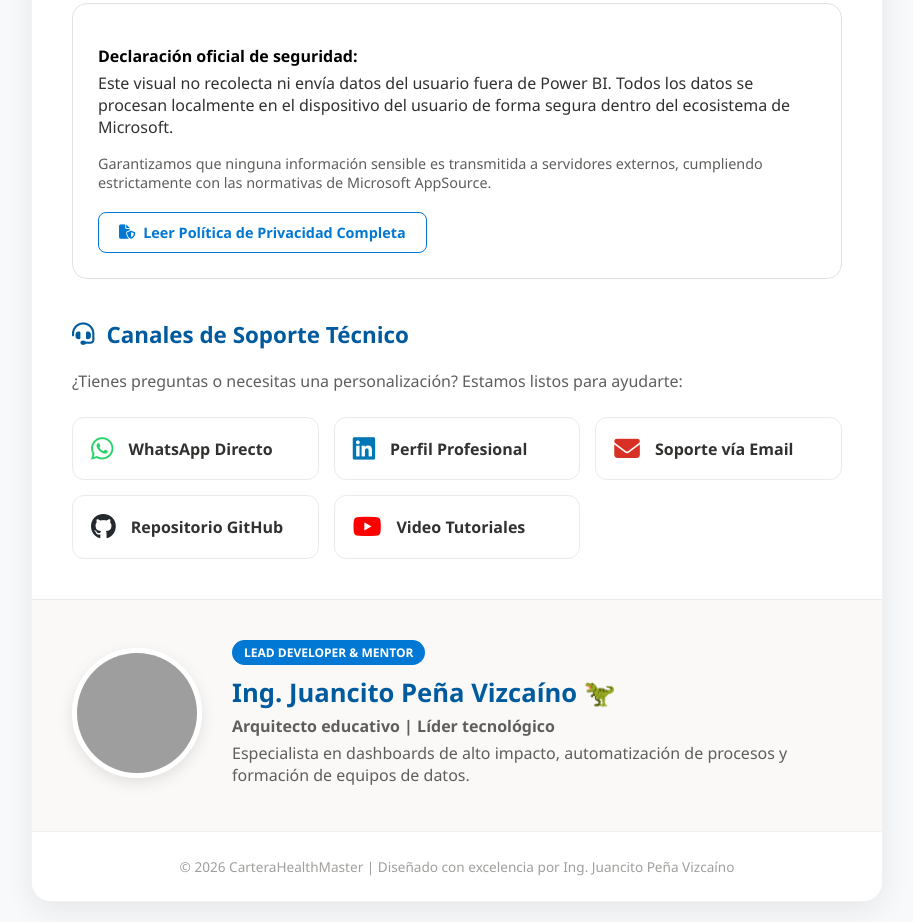
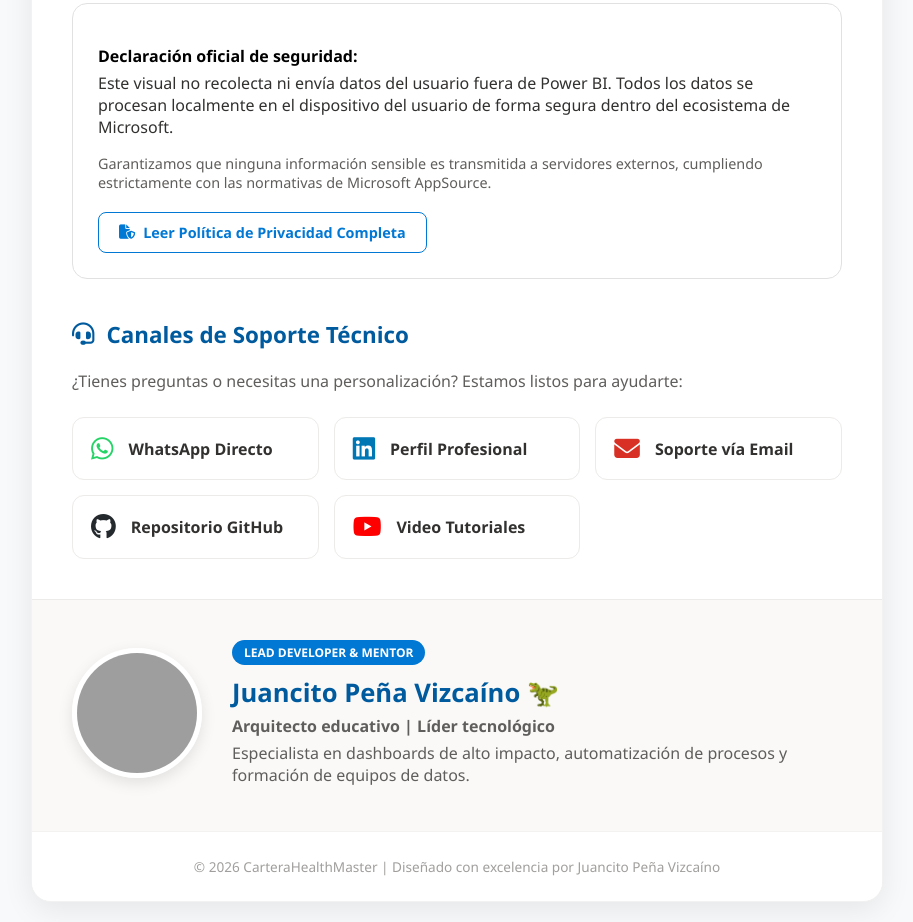
Before and after one commit to JUANCITOPENA/-Health_Score_Cartera_KPI, a website: page index.html in a window 1280 px wide. Shown: the part 430-1352 px from the top of the page, without its empty margins (183-1096 px from the left). Drawn offline with Linux system fonts and the light colour scheme; grey boxes are pictures that could not be loaded.

Commit message:
docs: clean developer name in support page for individual account alignment

```diff
--- a/index.html
+++ b/index.html
@@ -297,14 +297,14 @@
         </div>
         <div class="author-info">
             <span class="badge-dev">Lead Developer & Mentor</span>
-            <h3>Ing. Juancito Peña Vizcaíno 🦖</h3>
+            <h3>Juancito Peña Vizcaíno 🦖</h3>
             <p><strong>Arquitecto educativo | Líder tecnológico</strong></p>
             <p>Especialista en dashboards de alto impacto, automatización de procesos y formación de equipos de datos.</p>
         </div>
     </div>
 
     <footer>
-        &copy; 2026 CarteraHealthMaster | Diseñado con excelencia por Ing. Juancito Peña Vizcaíno
+        &copy; 2026 CarteraHealthMaster | Diseñado con excelencia por Juancito Peña Vizcaíno
     </footer>
 </div>
 
```
